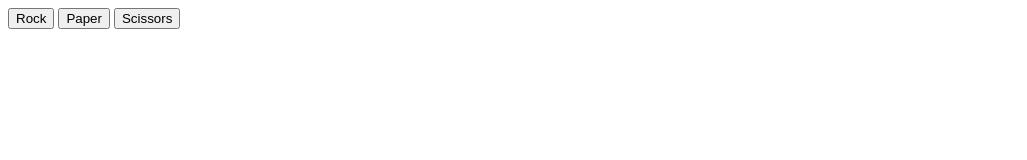
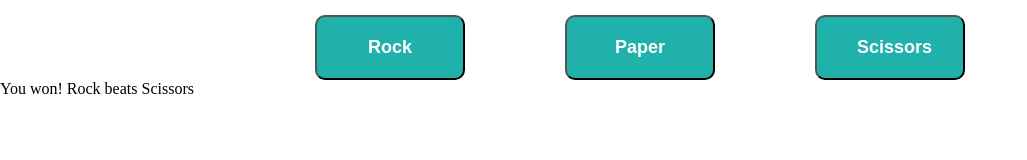
Before and after one commit to Dacio-Azevedo/Rock-Paper-Scissors, a plain HTML site: page index.html in a window 1280 px wide. Both pictures are taken after a click on the button "Rock". Shown: the whole page, without its empty margins (0-1027 px from the left). Drawn offline with Linux system fonts and the light colour scheme.

Commit message:
Adicionando estilos aos botões

```diff
--- a/index.html
+++ b/index.html
@@ -1,15 +1,24 @@
 <!DOCTYPE html>
 <html lang="en">
+
 <head>
     <meta charset="UTF-8">
     <meta name="viewport" content="width=device-width, initial-scale=1.0">
     <title>Document</title>
+    <link rel="stylesheet" href="style.css">
 </head>
+
 <body>
-    <button id="rock">Rock</button>
-    <button id="paper">Paper</button>
-    <button id="scissors">Scissors</button>
-    <div id="results"></div>
+    <div class="container">
+        <button id="rock">Rock</button>
+        <button id="paper">Paper</button>
+        <button id="scissors">Scissors</button>
+    </div>
+    <div class="gameInfo">
+        <div id="matchResult"></div>
+        <div id="results"></div>
+    </div>
     <script src="script.js"></script>
 </body>
+
 </html>
--- a/script.js
+++ b/script.js
@@ -10,12 +10,11 @@ function getComputerChoice() {
 }
 
 function getHumanChoice(id) {
-    const humanChoice = id;
-    if (humanChoice === "rock") {
+    if (id === "rock") {
         return "rock";
-    } else if (humanChoice === "paper") {
+    } else if (id === "paper") {
         return "paper";
-    } else if (humanChoice === "scissors") {
+    } else if (id === "scissors") {
         return "scissors";
     }
 }
@@ -25,6 +24,7 @@ let computerScore = 0;
 
 function playGame(event) {
     let results = document.querySelector("#results");
+    let matchResult = document.querySelector("#matchResult");
     const buttonId = event.target.id;
 
     const humanChoice = getHumanChoice(buttonId);
@@ -32,23 +32,30 @@ function playGame(event) {
 
     if (humanChoice === "rock" && computerChoice === "scissors") {
         humanScore++;
+        matchResult.textContent = "You won! Rock beats Scissors";
         console.log("You won! Rock beats Scissors");
     } else if (humanChoice === "scissors" && computerChoice === "paper") {
         humanScore++;
+        matchResult.textContent = "You won! Scissors beats Paper";
         console.log("You won! Scissors beats Paper");
     } else if (humanChoice === "paper" && computerChoice === "rock") {
         humanScore++;
+        matchResult.textContent = "You won! Paper beats Rock";
         console.log("You won! Paper beats Rock");
     } else if (humanChoice === "paper" && computerChoice === "scissors") {
         computerScore++;
+        matchResult.textContent = "You lost! Scissors beats Paper";
         console.log("You lost! Scissors beats Paper");
     } else if (humanChoice === "rock" && computerChoice === "paper") {
         computerScore++;
+        matchResult.textContent = "You lost! Paper beats Rock";
         console.log("You lost! Paper beats Rock");
     } else if (humanChoice === "scissors" && computerChoice === "rock") {
         computerScore++;
+        matchResult.textContent = "You lost! Rock beats Scissors";
         console.log("You lost! Rock beats Scissors");
     } else if (humanChoice === computerChoice) {
+        matchResult.textContent = "Draw!";
         console.log("Draw!");
     }
 
--- /dev/null
+++ b/style.css
@@ -0,0 +1,22 @@
+* {
+    box-sizing: border-box;
+    padding: 0;
+    margin: 0;
+}
+
+.container {
+    display: flex;
+    margin-top: 15px;
+    justify-content: center;
+    gap: 100px;
+}
+
+button {
+    padding: 20px 40px;
+    border-radius: 10px;
+    width: 150px;
+    background-color: lightseagreen;
+    color: white;
+    font-size: large;
+    font-weight: bold;
+}
```
